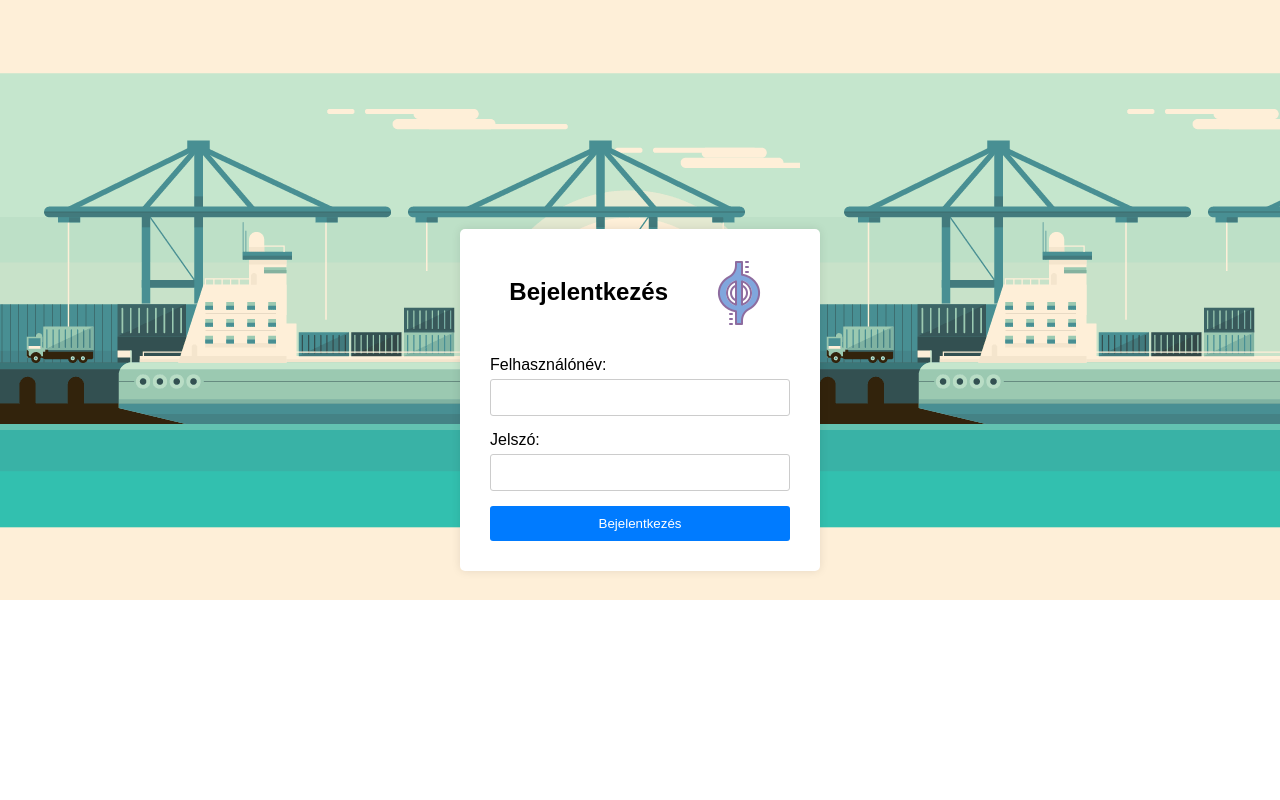
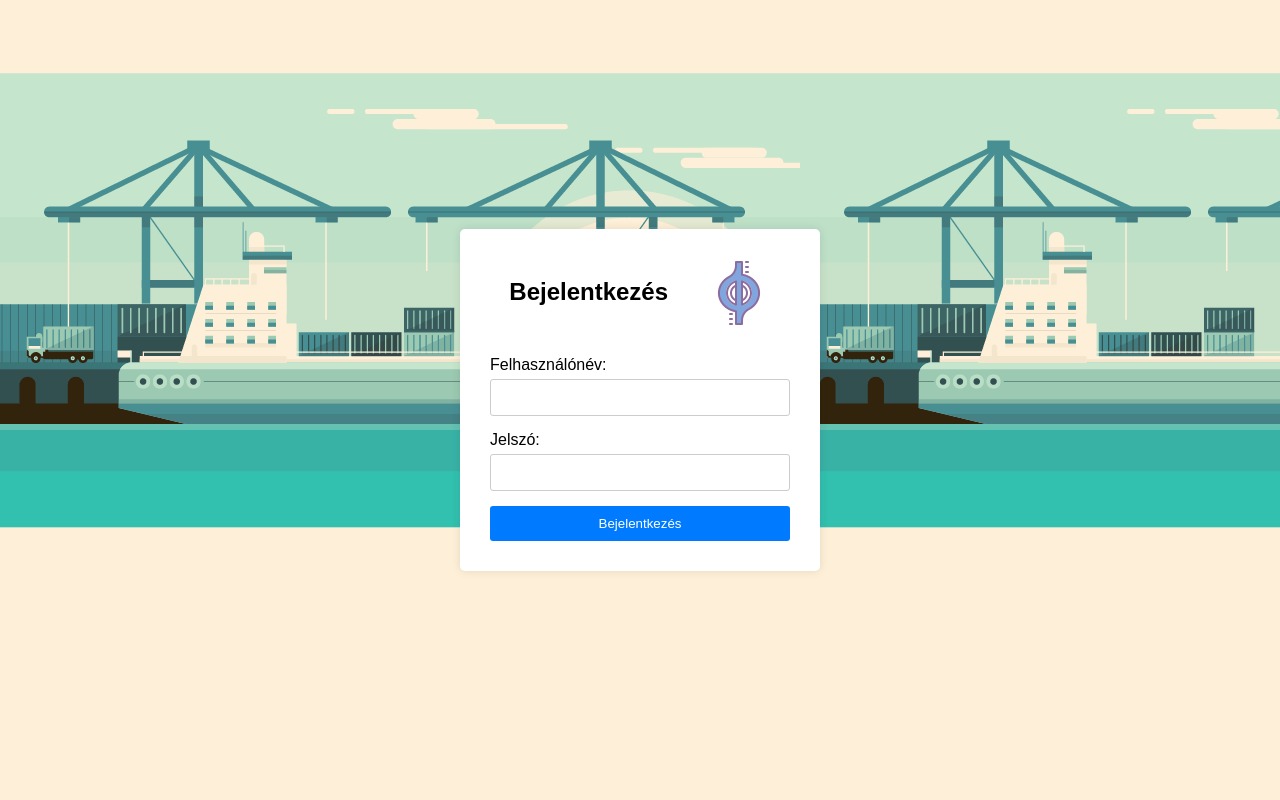
Before and after one commit to lultar/Leltar, a PHP site: page / in a window 1280 px wide. Run offline with PHP 8.4, Linux system fonts and the light colour scheme; data that the repository does not hold is empty.

Commit message:
FIXED BACKGROUND
oop caps

```diff
--- a/prod/login.css
+++ b/prod/login.css
@@ -1,6 +1,7 @@
 body {
     font-family: Arial, sans-serif;
     background-image: url('/Leltar/prod/imgs/bacground.gif');
+    background-color: #feefd8;
     background-repeat: repeat-x;
     display: flex;
     justify-content: center;
```
